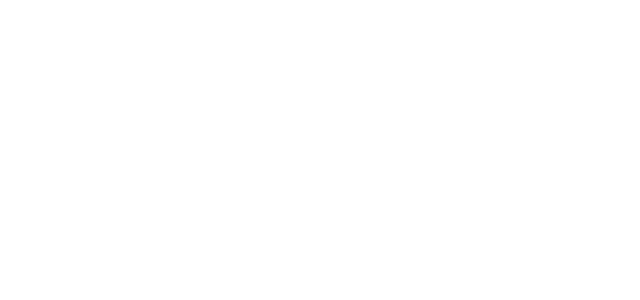
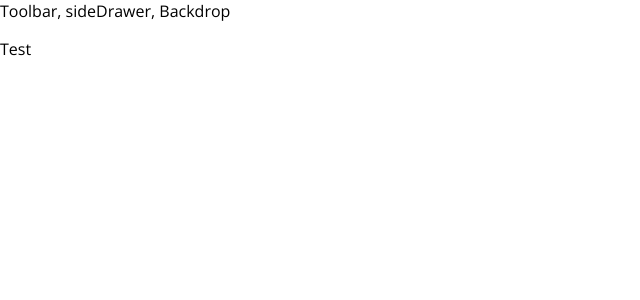
Before and after one commit to MilenaGiachetti/burger-builder, a React (Create React App) app: page / in a window 1280 px wide. Shown: the top 300 px of the page, without its empty margins (0-640 px from the left). Built offline with nearby package versions, Linux system fonts and the light colour scheme.

Commit message:
Add layout base

```diff
--- a/src/App.js
+++ b/src/App.js
@@ -1,10 +1,15 @@
-import React from 'react';
-
-function App() {
-  return (
-    <div>
-    </div>
-  );
+import React, { Component } from 'react';
+import Layout from './components/Layout/Layout';
+class App extends Component {
+  render() {
+    return(
+      <div>
+        <Layout>
+          <p>Test</p>
+        </Layout>
+      </div>
+    );
+  }
 }
 
 export default App;
--- /dev/null
+++ b/src/components/Layout/Layout.js
@@ -0,0 +1,13 @@
+import React from 'react';
+import Aux from '../../hoc/Auxiliary';
+
+const layout = ( props ) => (
+    <Aux>
+        <div>Toolbar, sideDrawer, Backdrop</div>
+        <main>
+            {props.children}
+        </main>
+    </Aux>
+);
+
+export default layout;
--- /dev/null
+++ b/src/hoc/Auxiliary.js
@@ -0,0 +1,3 @@
+const aux = props => props.children;
+
+export default aux;
--- a/src/index.css
+++ b/src/index.css
@@ -1,13 +1,11 @@
 body {
   margin: 0;
-  font-family: -apple-system, BlinkMacSystemFont, 'Segoe UI', 'Roboto', 'Oxygen',
-    'Ubuntu', 'Cantarell', 'Fira Sans', 'Droid Sans', 'Helvetica Neue',
-    sans-serif;
+  font-family: 'Open Sans', sans-serif;
   -webkit-font-smoothing: antialiased;
   -moz-osx-font-smoothing: grayscale;
 }
-
+/*
 code {
   font-family: source-code-pro, Menlo, Monaco, Consolas, 'Courier New',
     monospace;
-}
+} */
```
Also changed, not shown: 1 other file (tests, documents, lock files or other folders).
